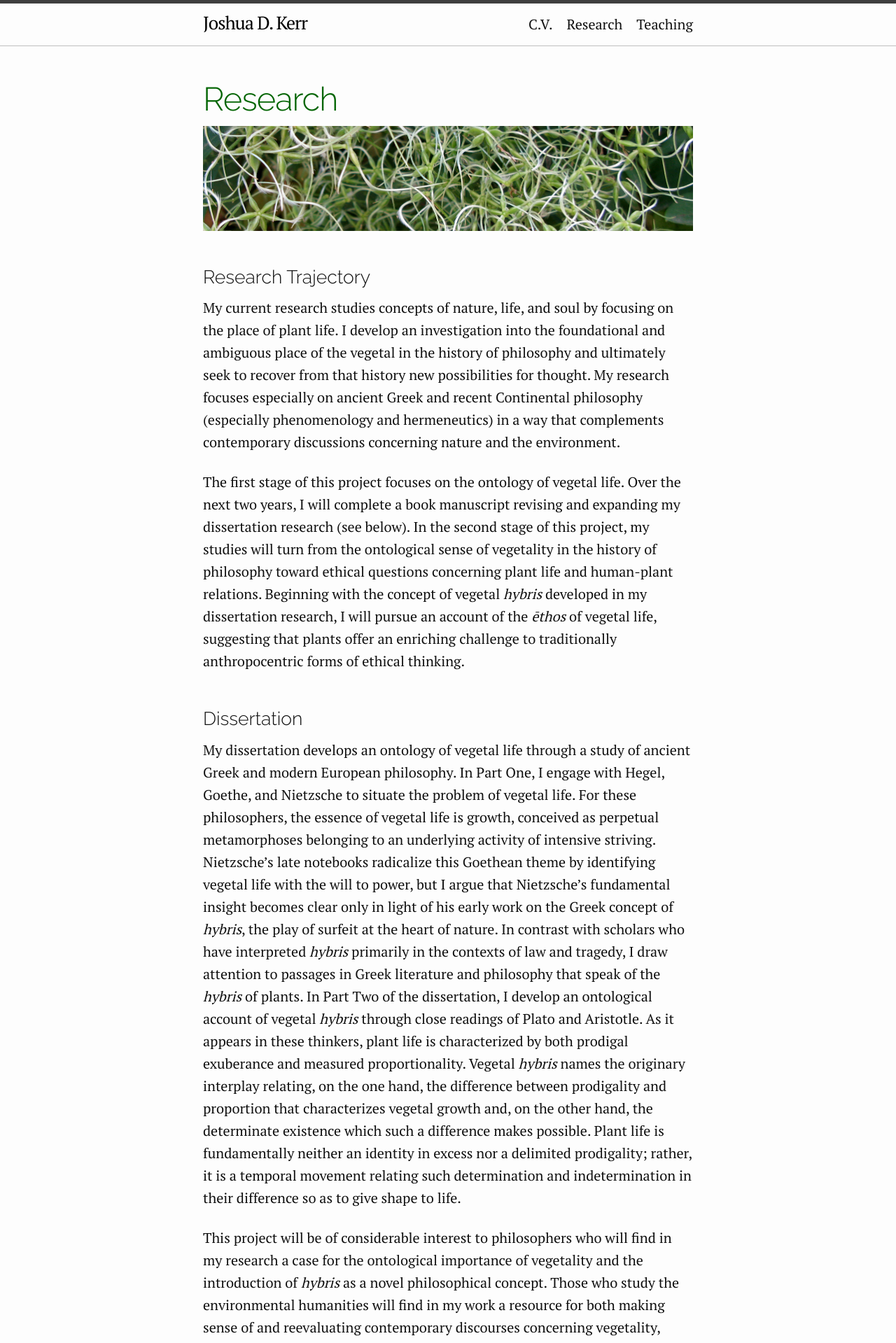
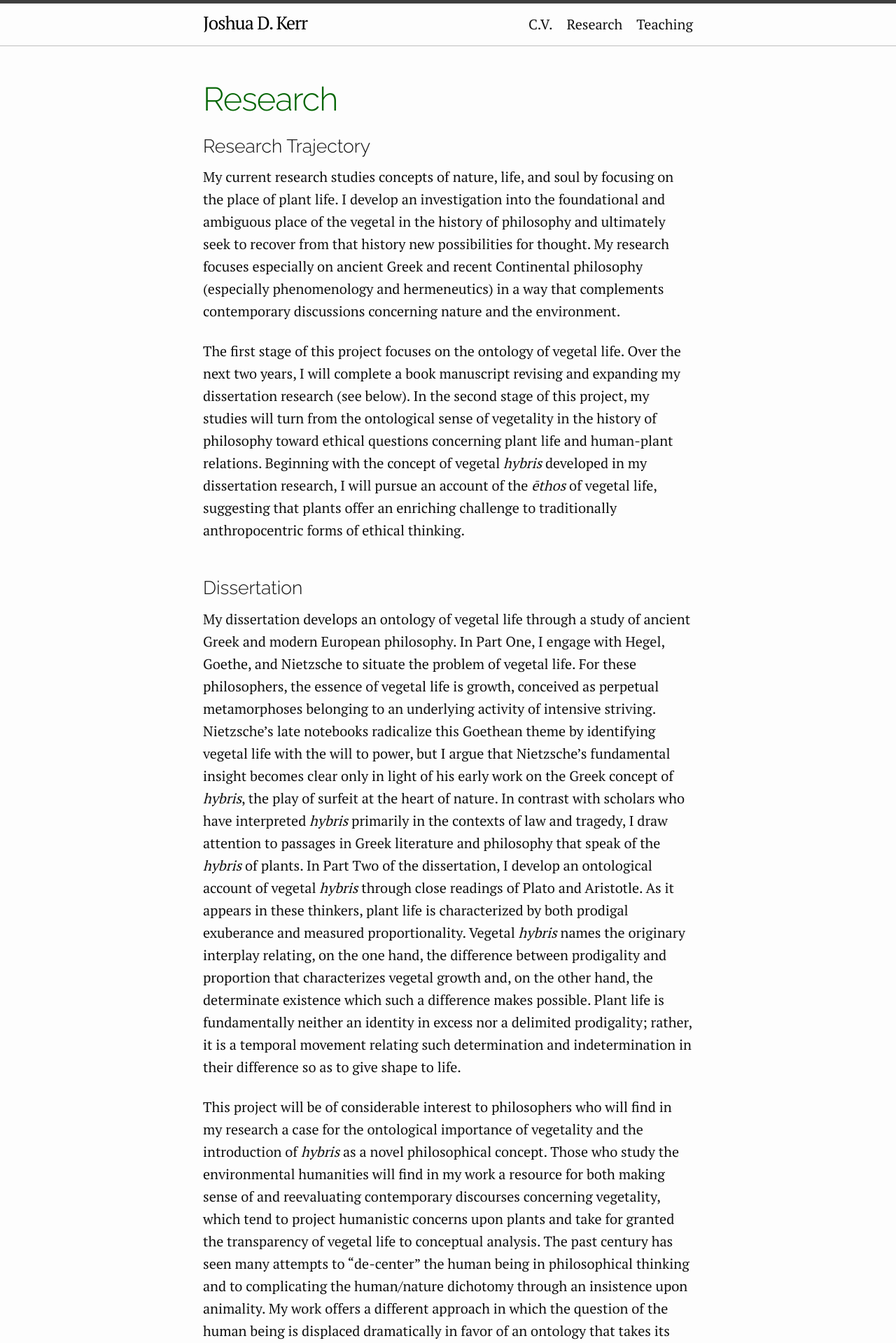
Before and after one commit to joshuakerr/joshuakerr.github.io.old, a Jekyll site: the page built from pages/research.md, in a window 1280 px wide. Shown: the top 1919 px of the page at 70% size. Built offline with Jekyll 4.4.1, drawn with Linux system fonts in a browser that asks for light colours.

Commit message:
image removed

```diff
--- a/pages/research.md
+++ b/pages/research.md
@@ -3,7 +3,7 @@
     title: Research
 ---
 
-{% include image.html src="/images/research-head.png" %}
+<!-- {% include image.html src="/images/research-head.png" %} -->
 
 ### Research Trajectory
 
```
